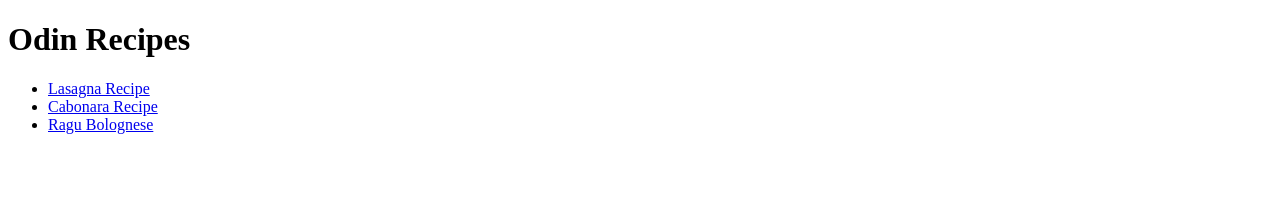
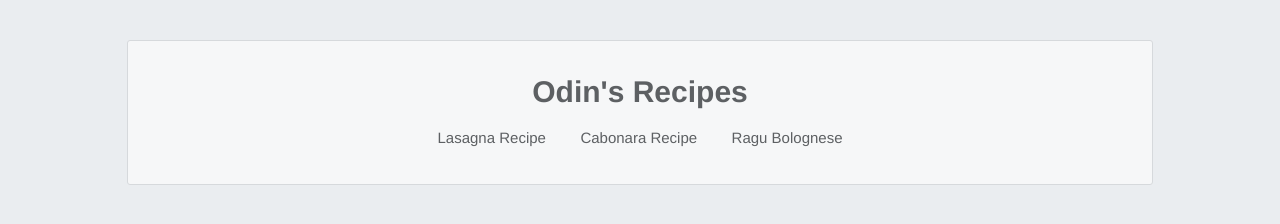
Before and after one commit to nkululekojonas/odin-recipes, a plain HTML site: page index.html in a window 1280 px wide. Drawn offline with Linux system fonts and the light colour scheme.

Commit message:
add semantic html to home and css redesign
Adds semantic html tags for better accessiablity and seo.
Redesigned the css for a more modern look.

```diff
--- a/index.html
+++ b/index.html
@@ -1,17 +1,24 @@
-<!doctype html>
-<html>
+<!DOCTYPE html>
+<html lang='en'>
     <head>
         <meta charset="UTF-8" />
         <meta name="viewport" content="device-width=width, inital-scale=1.0" />
-        <title>Recipes</title>
+        <title>Odin's Recipes | Home</title>
+
+        <link rel='stylesheet' href='styles.css' />
     </head>
 
     <body>
-        <h1>Odin Recipes</h1>
-        <ul>
-            <li><a href="./recipes/lasagna.html">Lasagna Recipe</a></li>
-            <li><a href="./recipes/cabonara.html">Cabonara Recipe</a></li>
-            <li><a href="./recipes/bolognese.html">Ragu Bolognese</a></li>
-        </ul>
+        <header class='global-header'>
+            <nav>
+                <h1>Odin's Recipes</h1>
+
+                <ul class='nav-links'>
+                    <li><a href="./recipes/lasagna.html">Lasagna Recipe</a></li>
+                    <li><a href="./recipes/cabonara.html">Cabonara Recipe</a></li>
+                    <li><a href="./recipes/bolognese.html">Ragu Bolognese</a></li>
+                </ul>
+            </nav>
+        </header>
     </body>
 </html>
--- a/styles.css
+++ b/styles.css
@@ -13,3 +13,39 @@ body {
     font-size: 16px;
     line-height: 1.3px;
 }
+
+a:link,
+a:visited,
+a:hover {
+    text-decoration: none;
+    color: #5D6063;
+}
+
+.global-header {
+    text-align: center;
+    background-color: #F6F7F8;
+    border: 1px solid #D6D9DC;
+    border-radius: 3px;
+
+    width: 80%;
+    margin: 40px auto;
+    padding-top: 50px;
+    padding-bottom: 30px;
+}
+
+.global-header h1 {
+    font-size: 30px;
+}
+
+.nav-links {
+    list-style-type: none;
+}
+ .nav-links li {
+     display: inline-block;
+     font-family: "Helvetica", "Arial", sans-serif;
+     font-size: 15px;
+     color: #5D6063.;
+
+     padding: 15px;
+     margin-top: 30px;
+ }
```
